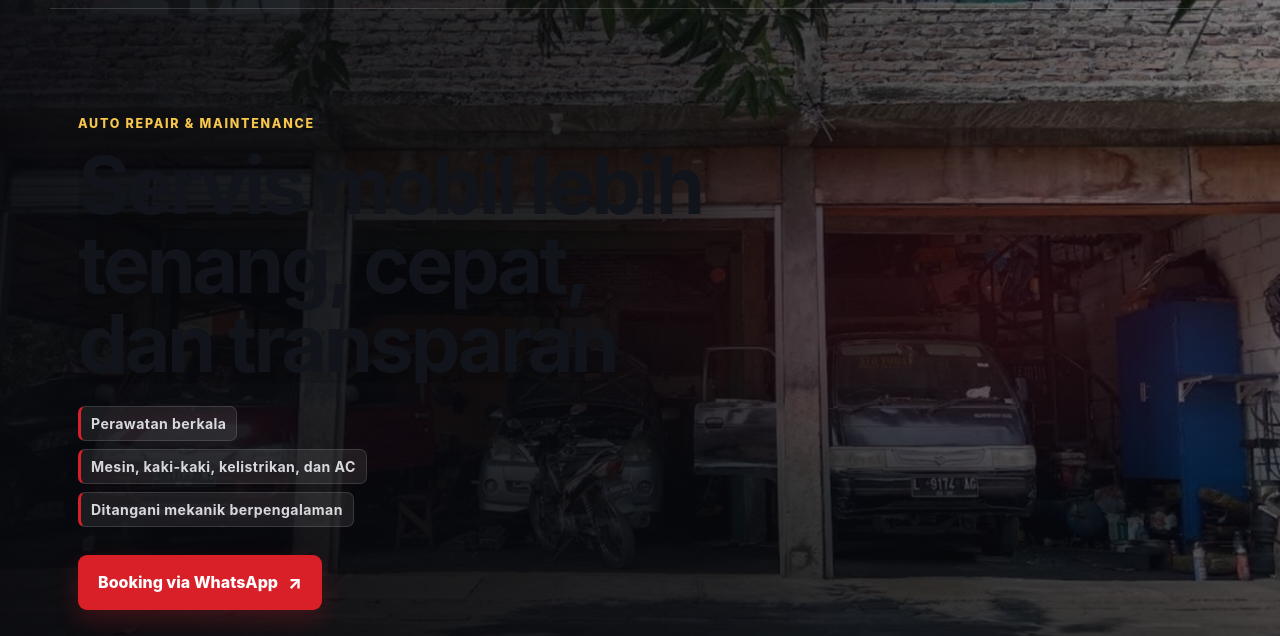
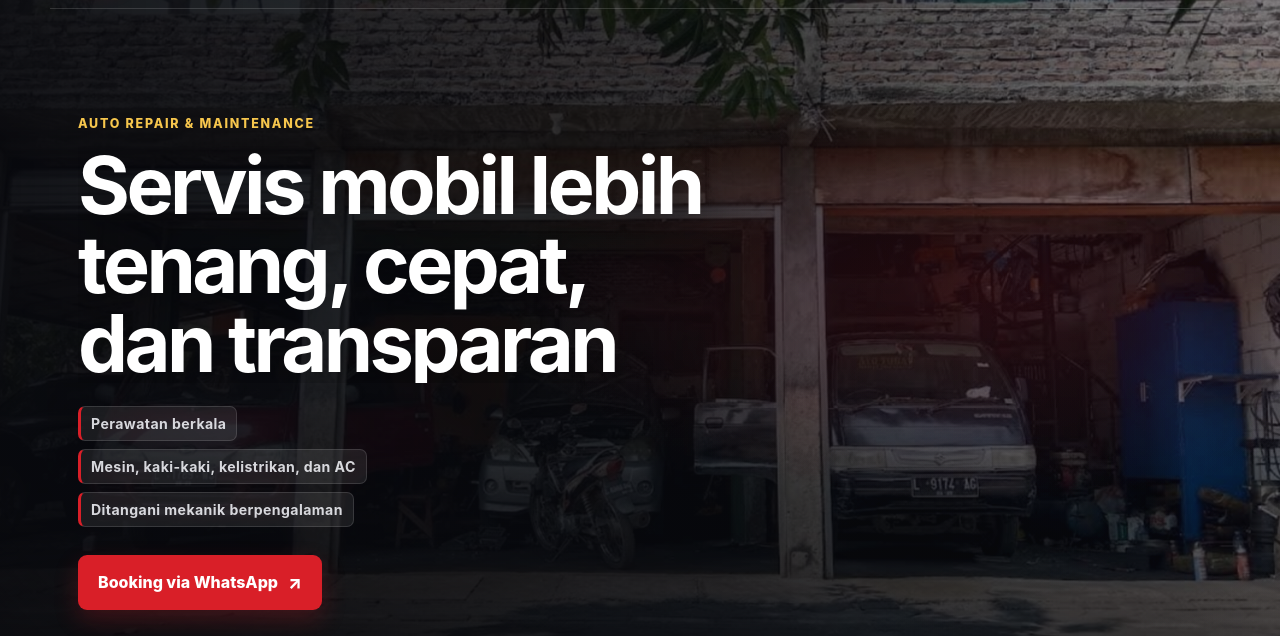
Before and after one commit to Karemm-s/Bengkel, a plain HTML site: page index.html in a window 1280 px wide. Shown: the part 94-730 px from the top of the page. Drawn offline with Linux system fonts and the light colour scheme.

Commit message:
perubahann

```diff
--- a/style.css
+++ b/style.css
@@ -989,6 +989,7 @@ body {
 
 .site-header {
     background: #101116;
+    color: var(--text);
     min-height: min(800px, 100svh);
 }
 
@@ -1046,6 +1047,7 @@ body {
     letter-spacing: -0.045em;
     line-height: 0.99;
     max-width: 720px;
+    color: #fff;
     text-transform: none;
 }
 
```
